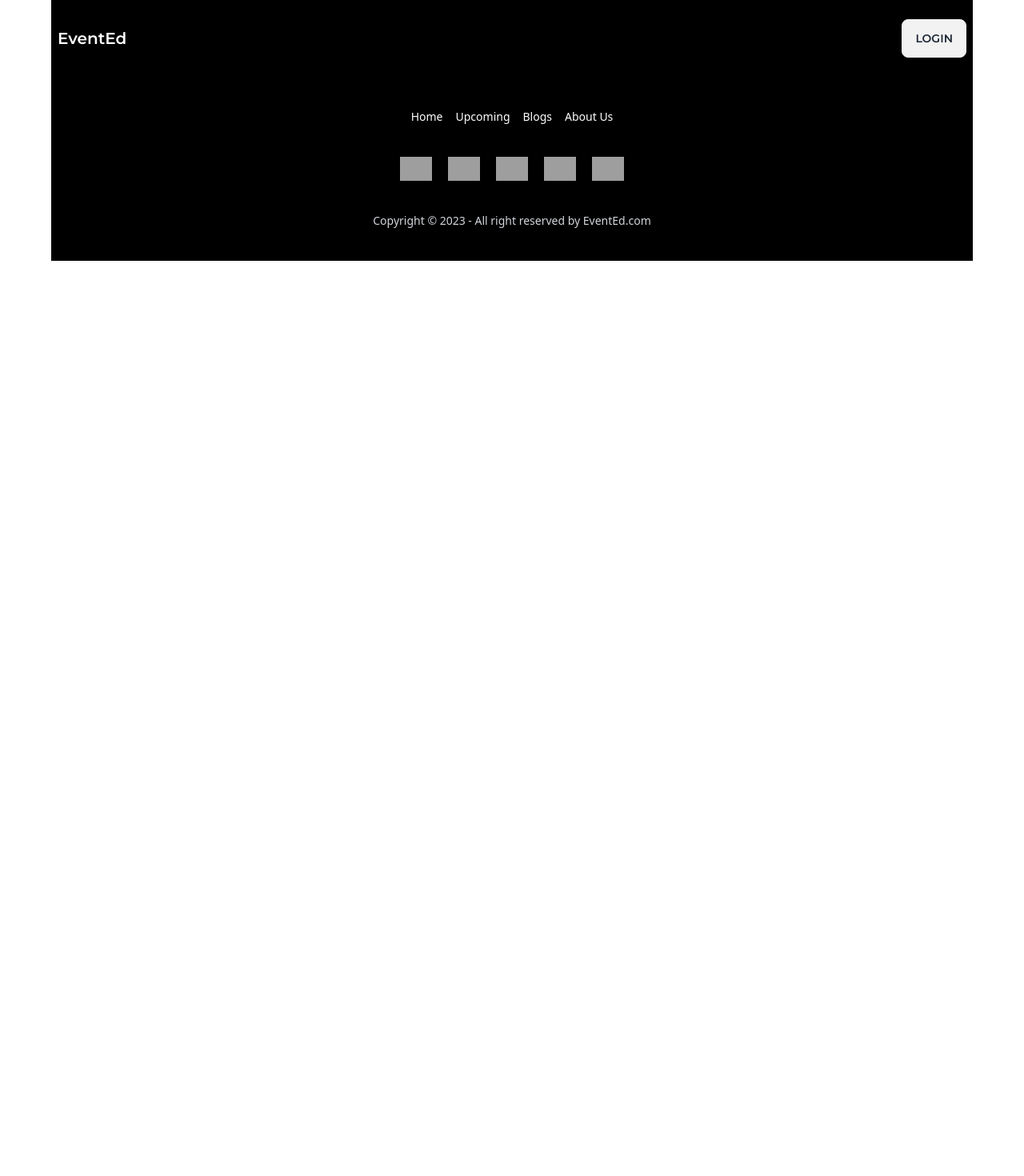
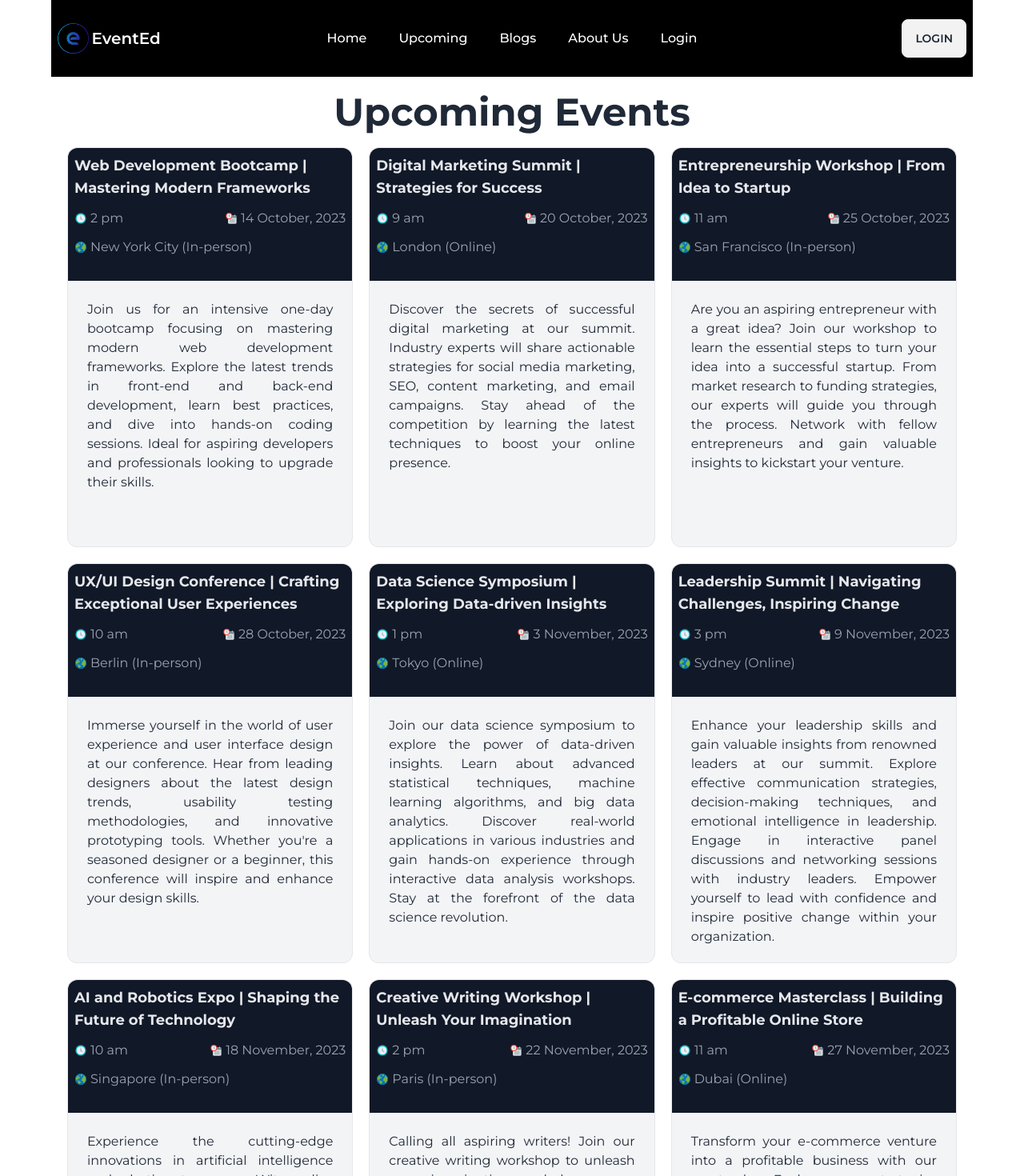
Before and after one commit to mashuk-tamim/evented-edu-event-hub, a React (Vite) app: page /upcoming in a window 1280 px wide. Shown: the top 1470 px of the page at 80% size. Before the commit the page ends 800 px from the top, so only its background shows below. Built offline with nearby package versions, Linux system fonts and the light colour scheme; no server answers; grey boxes are pictures that could not be loaded.

Commit message:
upcoming events done

```diff
--- /dev/null
+++ b/public/upcoming.json
@@ -0,0 +1,82 @@
+[
+    {
+        "id": "1",
+        "title": "Web Development Bootcamp | Mastering Modern Frameworks",
+        "date": "14 October, 2023",
+        "time": "2 pm",
+        "location": "New York City (In-person)",
+        "description": "Join us for an intensive one-day bootcamp focusing on mastering modern web development frameworks. Explore the latest trends in front-end and back-end development, learn best practices, and dive into hands-on coding sessions. Ideal for aspiring developers and professionals looking to upgrade their skills."
+    },
+    {
+        "id": "2",
+        "title": "Digital Marketing Summit | Strategies for Success",
+        "date": "20 October, 2023",
+        "time": "9 am",
+        "location": "London (Online)",
+        "description": "Discover the secrets of successful digital marketing at our summit. Industry experts will share actionable strategies for social media marketing, SEO, content marketing, and email campaigns. Stay ahead of the competition by learning the latest techniques to boost your online presence."
+    },
+    {
+        "id": "3",
+        "title": "Entrepreneurship Workshop | From Idea to Startup",
+        "date": "25 October, 2023",
+        "time": "11 am",
+        "location": "San Francisco (In-person)",
+        "description": "Are you an aspiring entrepreneur with a great idea? Join our workshop to learn the essential steps to turn your idea into a successful startup. From market research to funding strategies, our experts will guide you through the process. Network with fellow entrepreneurs and gain valuable insights to kickstart your venture."
+    },
+    {
+        "id": "4",
+        "title": "UX/UI Design Conference | Crafting Exceptional User Experiences",
+        "date": "28 October, 2023",
+        "time": "10 am",
+        "location": "Berlin (In-person)",
+        "description": "Immerse yourself in the world of user experience and user interface design at our conference. Hear from leading designers about the latest design trends, usability testing methodologies, and innovative prototyping tools. Whether you're a seasoned designer or a beginner, this conference will inspire and enhance your design skills."
+    },
+    {
+        "id": "5",
+        "title": "Data Science Symposium | Exploring Data-driven Insights",
+        "date": "3 November, 2023",
+        "time": "1 pm",
+        "location": "Tokyo (Online)",
+        "description": "Join our data science symposium to explore the power of data-driven insights. Learn about advanced statistical techniques, machine learning algorithms, and big data analytics. Discover real-world applications in various industries and gain hands-on experience through interactive data analysis workshops. Stay at the forefront of the data science revolution."
+    },
+    {
+        "id": "6",
+        "title": "Leadership Summit | Navigating Challenges, Inspiring Change",
+        "date": "9 November, 2023",
+        "time": "3 pm",
+        "location": "Sydney (Online)",
+        "description": "Enhance your leadership skills and gain valuable insights from renowned leaders at our summit. Explore effective communication strategies, decision-making techniques, and emotional intelligence in leadership. Engage in interactive panel discussions and networking sessions with industry leaders. Empower yourself to lead with confidence and inspire positive change within your organization."
+    },
+    {
+        "id": "7",
+        "title": "AI and Robotics Expo | Shaping the Future of Technology",
+        "date": "18 November, 2023",
+        "time": "10 am",
+        "location": "Singapore (In-person)",
+        "description": "Experience the cutting-edge innovations in artificial intelligence and robotics at our expo. Witness live demonstrations of humanoid robots, autonomous vehicles, and AI-powered applications. Engage with leading researchers and industry pioneers to understand the future implications of AI and robotics in various sectors. Don't miss this opportunity to glimpse into the future of technology."
+    },
+    {
+        "id": "8",
+        "title": "Creative Writing Workshop | Unleash Your Imagination",
+        "date": "22 November, 2023",
+        "time": "2 pm",
+        "location": "Paris (In-person)",
+        "description": "Calling all aspiring writers! Join our creative writing workshop to unleash your imagination and hone your storytelling skills. Learn the art of crafting compelling narratives, developing characters, and creating immersive worlds. Participate in interactive writing exercises and receive feedback from experienced authors. Whether you're a beginner or an experienced writer, this workshop will ignite your creativity."
+    },
+    {
+        "id": "9",
+        "title": "E-commerce Masterclass | Building a Profitable Online Store",
+        "date": "27 November, 2023",
+        "time": "11 am",
+        "location": "Dubai (Online)",
+        "description": "Transform your e-commerce venture into a profitable business with our masterclass. Explore proven strategies for product sourcing, customer acquisition, conversion optimization, and customer retention. Learn from successful e-commerce entrepreneurs who have scaled their businesses to new heights. Gain actionable insights to boost your online store's revenue and achieve long-term success in the competitive e-commerce landscape."
+    },
+    {
+        "id": "10",
+        "title": "Digital Art Exhibition | Celebrating Creativity in the Digital Age",
+        "date": "1 December, 2023",
+        "time": "6 pm",
+        "location": "New Delhi (In-person)",
+        "description": "Immerse yourself in a captivating digital art exhibition showcasing the intersection of technology and creativity. Explore mesmerizing digital artworks, interactive installations, and virtual reality experiences. Meet talented digital artists, animators, and game developers who push the boundaries of artistic expression. Experience the future of art in the digital age and celebrate the limitless possibilities of creative innovation."
+    }
+]
--- a/src/components/Footer/Footer.jsx
+++ b/src/components/Footer/Footer.jsx
@@ -3,54 +3,54 @@ import { Link } from "react-router-dom";
 const Footer = () => {
   return (
     <div className="bg-black">
-      <footer className="footer footer-center p-10 text-white rounded">
-        <nav className="grid grid-flow-col gap-4">
+      <footer className=" p-5 md:p-10 text-white rounded space-y-3 md:space-y-5 flex flex-col items-center">
+        <div className="flex gap-3 md:gap-5 lg:gap-10 text-sm md:text-base text-center">
           <Link to="/">Home</Link>
           <Link to="/upcoming">Upcoming</Link>
           <Link to="/blogs">Blogs</Link>
           <Link to="/about">About Us</Link>
-        </nav>
-        <nav>
-          <div className="grid grid-flow-col gap-5">
+        </div>
+        <div>
+          <div className="flex gap-3 md:gap-5 lg:gap-10 mx-auto">
             <Link>
               <img
-                className="w-10"
+                className="w-6 md:w-10"
                 src="https://i.ibb.co/zhkdM6g/facebook.png"
                 alt="facebook"
               />
             </Link>
             <Link>
               <img
-                className="w-10"
+                className="w-6 md:w-10"
                 src="https://i.ibb.co/dDBQV4v/instagram.png"
                 alt="instagram"
               />
             </Link>
             <Link>
               <img
-                className="w-10"
+                className="w-6 md:w-10"
                 src="https://i.ibb.co/Ldtpsmp/linkedin.png"
                 alt="linkedin"
               />
             </Link>
             <Link>
               <img
-                className="w-10"
+                className="w-6 md:w-10"
                 src="https://i.ibb.co/h25JHxq/twitter.png"
                 alt="linkedin"
               />
             </Link>
             <Link>
               <img
-                className="w-10"
+                className="w-6 md:w-10"
                 src="https://i.ibb.co/CWnVNbc/youtube.png"
                 alt="youtube"
               />
             </Link>
           </div>
-        </nav>
+        </div>
         <aside>
-          <p className="text-gray-300">
+          <p className="text-gray-300 text-xs">
             Copyright © 2023 - All right reserved by EventEd.com
           </p>
         </aside>
--- a/src/components/Navbar/Navbar.jsx
+++ b/src/components/Navbar/Navbar.jsx
@@ -1,6 +1,7 @@
 import { useContext } from "react";
 import { Link, NavLink } from "react-router-dom";
 import { AuthContext } from "../../providers/AuthProvider";
+import logo from '../../assets/logo/letter-e.png'
 
 const Navbar = () => {
   const { user, logOut } = useContext(AuthContext);
@@ -15,7 +16,7 @@ const Navbar = () => {
   };
 
   const navLinks = (
-    <div className="flex flex-col md:flex-row gap-3 md:gap-5 lg:gap-10 font-medium text-black text-xs">
+    <div className="flex flex-col md:flex-row gap-3 md:gap-5 lg:gap-10 font-medium text-black md:text-white text-xs md:text-sm lg:text-base">
       <NavLink to="/">Home</NavLink>
       <NavLink to="/upcoming">Upcoming</NavLink>
       <NavLink to="/blogs">Blogs</NavLink>
@@ -51,7 +52,10 @@ const Navbar = () => {
           </ul>
         </div>
         <Link to="/">
-          <p className="font-semibold md:text-xl">EventEd</p>
+          <div className="flex items-center gap-1">
+            <img className="w-1/4" src={logo} alt="" />
+            <p className="font-semibold md:text-xl">EventEd</p>
+          </div>
         </Link>
       </div>
       <div className="navbar-center hidden md:flex">
--- a/src/pages/Login/Login.jsx
+++ b/src/pages/Login/Login.jsx
@@ -1,7 +1,9 @@
 import { useContext } from "react";
-import { Link, Navigate, useNavigate } from "react-router-dom";
+import { Link, useNavigate } from "react-router-dom";
 import { AuthContext } from "../../providers/AuthProvider";
 import swal from "sweetalert";
+import { ToastContainer, toast } from "react-toastify";
+import "react-toastify/dist/ReactToastify.css";
 
 const Login = () => {
   const { googleSignIn, signIn } = useContext(AuthContext);
@@ -22,7 +24,8 @@ const Login = () => {
         navigate('/');
       })
       .catch((error) => {
-        console.error(error);
+        console.log(error.code);
+        toast.error("Invalid email or incorrect password");
       });
   };
 
@@ -42,7 +45,7 @@ const Login = () => {
   return (
     <div>
       <div className="min-h-screen mt-10">
-        <div className="md:w-3/5 lg:w-1/2 mx-auto bg-gray-600 rounded-xl p-10 space-y-5 border-green-400 border-2 shadow-xl">
+        <div className="w-11/12 md:w-3/5 lg:w-1/2 mx-auto bg-gray-600 rounded-xl p-10 space-y-5 border-green-400 border-2 shadow-xl">
           <h2 className="text-4xl font-bold text-center text-white">
             Login your account
           </h2>
@@ -116,6 +119,18 @@ const Login = () => {
           {/* {loginSuccess && <Navigate to="/"></Navigate>} */}
         </div>
       </div>
+      <ToastContainer
+        position="top-center"
+        autoClose={1979}
+        hideProgressBar={false}
+        newestOnTop={false}
+        closeOnClick
+        rtl={false}
+        pauseOnFocusLoss
+        draggable
+        pauseOnHover
+        theme="light"
+      />
     </div>
   );
 };
--- a/src/pages/Upcoming/Upcoming.jsx
+++ b/src/pages/Upcoming/Upcoming.jsx
@@ -1,11 +1,24 @@
-
+import { useLoaderData } from "react-router-dom";
+import UpcomingCards from "../UpcomingCards/UpcomingCards";
 
 const Upcoming = () => {
-    return (
-        <div>
+  const upcomingEvents = useLoaderData();
+  console.log(upcomingEvents);
 
-        </div>
-    );
+  return (
+    <div className="">
+        <h2 className="font-bold text-2xl md:text-4xl lg:text-5xl font-montserrat pt-5 text-center">Upcoming Events</h2>
+        <p></p>
+      <div className="grid grid-col-1 md:grid-cols-2 lg:grid-cols-3 font-montserrat p-5 gap-5">
+        {upcomingEvents.map((upcomingEvent) => (
+          <UpcomingCards
+            upcomingEvent={upcomingEvent}
+            key={upcomingEvent.id}
+          ></UpcomingCards>
+        ))}
+      </div>
+    </div>
+  );
 };
 
 export default Upcoming;
--- /dev/null
+++ b/src/pages/UpcomingCards/UpcomingCards.jsx
@@ -0,0 +1,34 @@
+import { FcClock, FcOvertime, FcGlobe } from "react-icons/fc";
+import PropTypes from "prop-types";
+
+UpcomingCards.propTypes = {
+  upcomingEvent: PropTypes.object.isRequired,
+};
+
+function UpcomingCards({ upcomingEvent }) {
+  console.log(upcomingEvent);
+  const { title, date, time, location, description } = upcomingEvent;
+  return (
+    <div className="border rounded-xl h-[500px] bg-gray-100 ">
+      <div className="space-y-3 bg-gray-900 h-1/3 p-2 rounded-t-xl text-gray-200">
+        <h2 className="font-bold text-lg">{title}</h2>
+        <div className="flex justify-between text-gray-400">
+          <p className="flex items-center gap-1">
+            <FcClock></FcClock>
+            {time}
+          </p>
+          <p className="flex items-center gap-1">
+            <FcOvertime></FcOvertime>
+            {date}
+          </p>
+        </div>
+        <p className="text-gray-400 flex items-center gap-1"><FcGlobe></FcGlobe>{location}</p>
+      </div>
+      <div className="">
+        <p className="p-2 md:p-4 lg:p-6 text-justify">{description}</p>
+      </div>
+    </div>
+  );
+}
+
+export default UpcomingCards;
--- a/src/routes/router.jsx
+++ b/src/routes/router.jsx
@@ -22,6 +22,7 @@ const router = createBrowserRouter([
       {
         path: "/upcoming",
         element: <Upcoming></Upcoming>,
+        loader: () => fetch('/upcoming.json')
       },
       {
         path: "/blogs",
```
Also changed, not shown: src/pages/Register/Register.jsx (+6 -12 lines), src/assets/logo/eco-e.png (added), src/assets/logo/letter-e.png (added).
